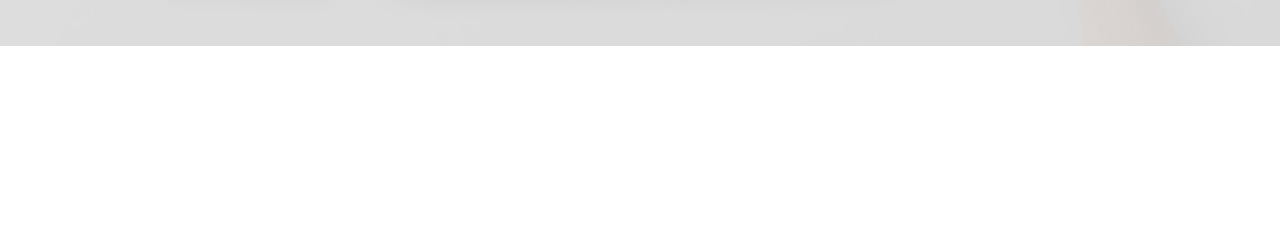
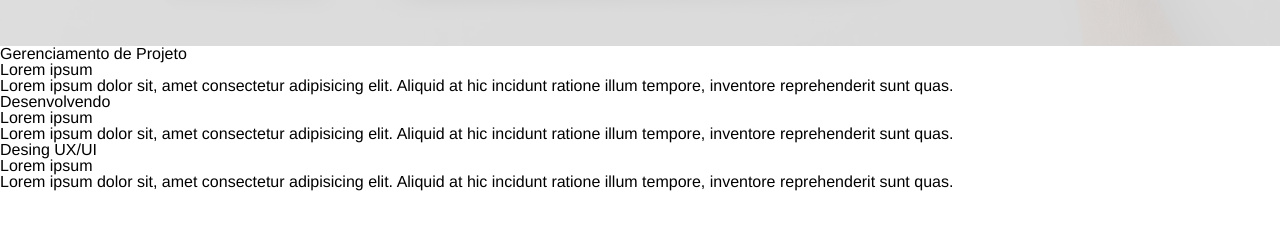
Before and after one commit to f-nely/agencia-X, a plain HTML site: page agenciaX/index.html in a window 1280 px wide. Shown: the part 554-784 px from the top of the page. Drawn offline with Linux system fonts and the light colour scheme.

Commit message:
Construindo o html da seção de serviços

```diff
--- a/agenciaX/index.html
+++ b/agenciaX/index.html
@@ -1,14 +1,17 @@
 <!DOCTYPE html>
 <html lang="pt-br">
+
 <head>
     <meta charset="UTF-8">
     <meta http-equiv="X-UA-Compatible" content="IE=edge">
     <meta name="viewport" content="width=device-width, initial-scale=1.0">
     <link rel="stylesheet" href="css/reset.css">
     <link rel="stylesheet" href="css/styles.css">
-    <link rel="stylesheet" href="https://use.fontawesome.com/releases/v5.8.2/css/all.css" integrity="sha384-oS3vJWv+0UjzBfQzYUhtDYW+Pj2yciDJxpsK1OYPAYjqT085Qq/1cq5FLXAZQ7Ay" crossorigin="anonymous">
+    <link rel="stylesheet" href="https://use.fontawesome.com/releases/v5.8.2/css/all.css"
+        integrity="sha384-oS3vJWv+0UjzBfQzYUhtDYW+Pj2yciDJxpsK1OYPAYjqT085Qq/1cq5FLXAZQ7Ay" crossorigin="anonymous">
     <title>Agencia X</title>
 </head>
+
 <body>
     <div class="container">
         <!-- banner -->
@@ -34,6 +37,51 @@
                 </div>
             </div>
         </header>
+        <!-- seção de serviços -->
+        <section>
+            <div class="services-container">
+                <div class="service-box">
+                    <div class="service-title" id="gerenciamento-box">
+                        <p>Gerenciamento de Projeto</p>
+                    </div>
+                    <div class="service-description">
+                        <h3 id="gerenciamento-title">Lorem ipsum</h3>
+                        <p>
+                            Lorem ipsum dolor sit, amet consectetur adipisicing elit.
+                            Aliquid at hic incidunt ratione illum tempore, inventore
+                            reprehenderit sunt quas.
+                        </p>
+                    </div>
+                </div>
+                <div class="service-box">
+                    <div class="service-title" id="dev-box">
+                        <p>Desenvolvendo</p>
+                    </div>
+                    <div class="service-description">
+                        <h3 id="dev-title">Lorem ipsum</h3>
+                        <p>
+                            Lorem ipsum dolor sit, amet consectetur adipisicing elit.
+                            Aliquid at hic incidunt ratione illum tempore, inventore
+                            reprehenderit sunt quas.
+                        </p>
+                    </div>
+                </div>
+                <div class="service-box">
+                    <div class="service-title" id="design-box">
+                        <p>Desing UX/UI</p>
+                    </div>
+                    <div class="service-description">
+                        <h3 id="design-title">Lorem ipsum</h3>
+                        <p>
+                            Lorem ipsum dolor sit, amet consectetur adipisicing elit.
+                            Aliquid at hic incidunt ratione illum tempore, inventore
+                            reprehenderit sunt quas.
+                        </p>
+                    </div>
+                </div>
+            </div>
+        </section>
     </div>
 </body>
+
 </html>
```
Lines whose indentation alone changed are shown as unchanged.
